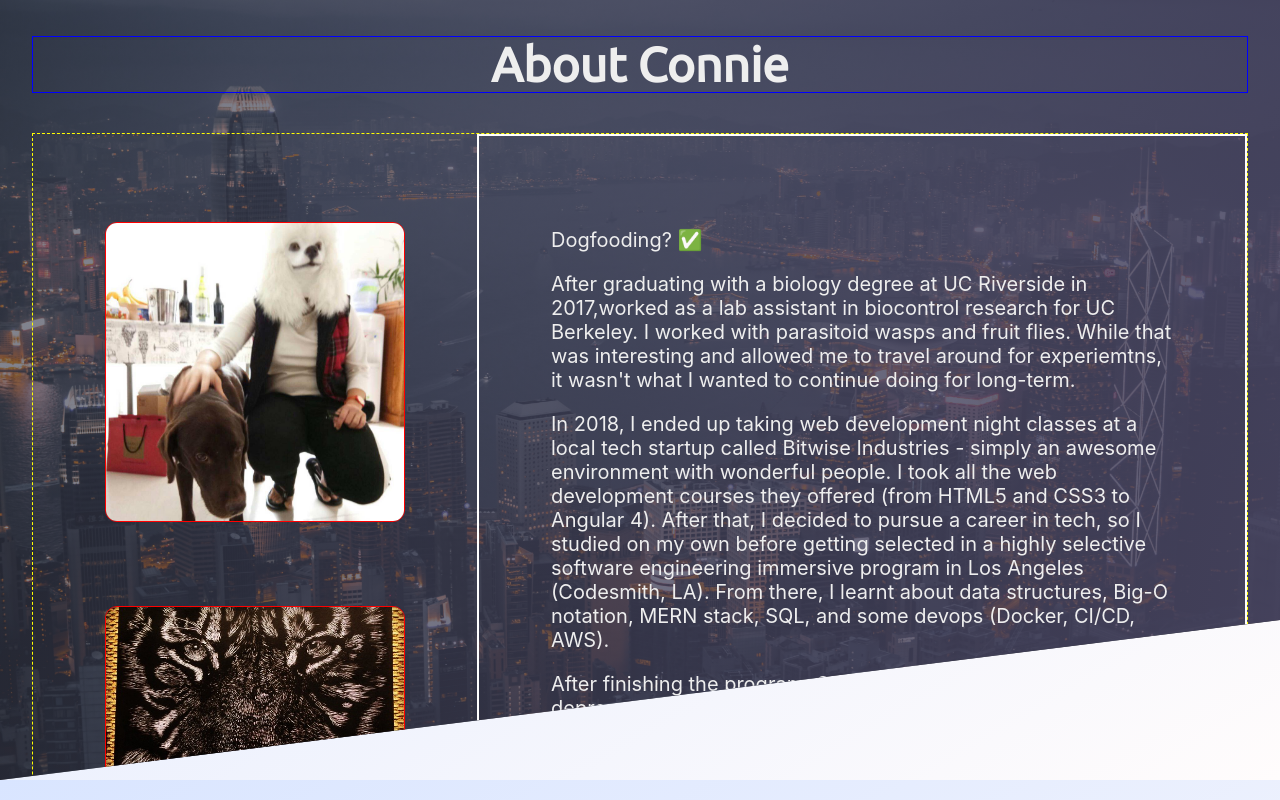
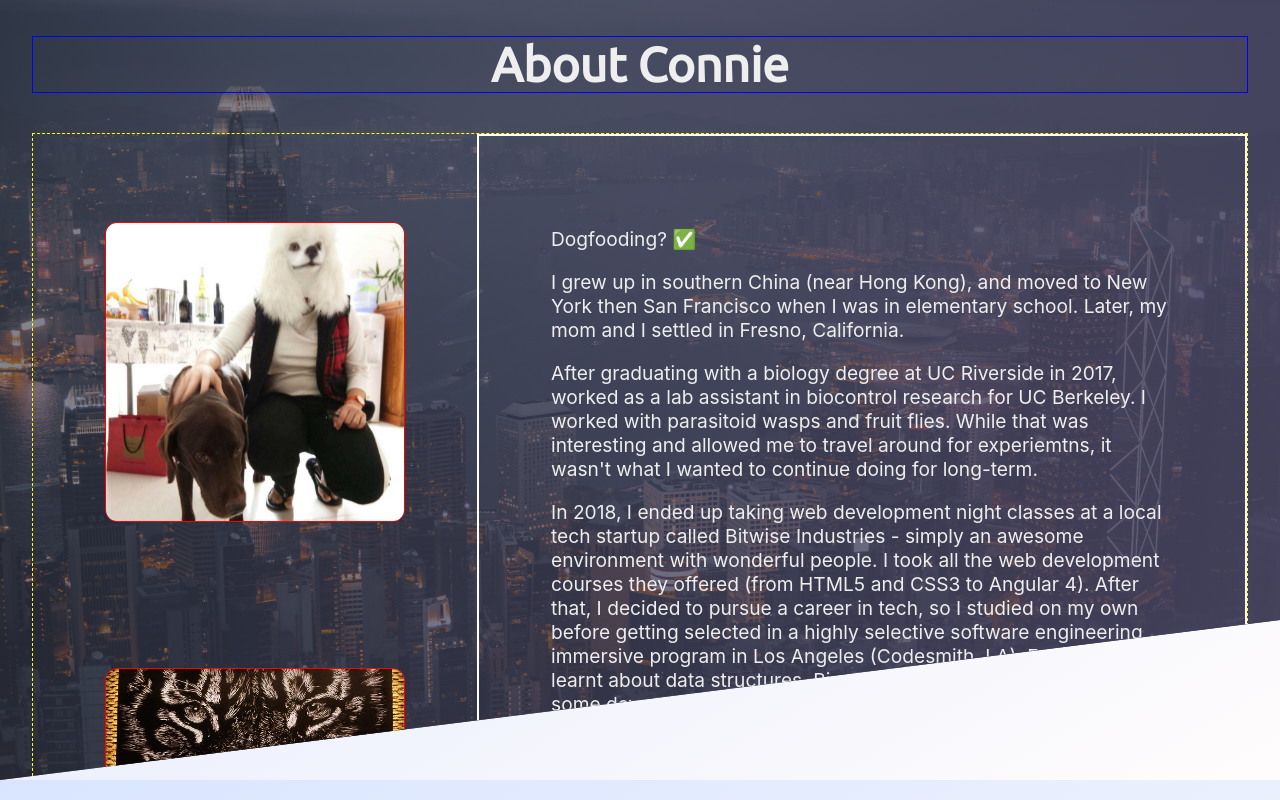
Before and after one commit to connielion/cl-nextfolio, a Next.js app: page / in a window 1280 px wide. Shown: the part 820-1620 px from the top of the page. Built offline with nearby package versions, Linux system fonts and the light colour scheme.

Commit message:
refactor(app): fixed typo in aboutData, removed unused GithubIcon, changed font size in About

```diff
--- a/components/sections/about.js
+++ b/components/sections/about.js
@@ -55,7 +55,7 @@ const Text = styled.div`
   font-size: 1rem;
   border: 2px solid white;
   @media (min-width: ${widths.tab}) {
-    font-size: 1.25rem;
+    font-size: 1.2rem;
     padding: 4.5rem;
   }
 `;
--- a/data/aboutData.js
+++ b/data/aboutData.js
@@ -1,7 +1,8 @@
 const aboutData = [
-  "After graduating with a biology degree at UC Riverside in 2017,worked as a lab assistant in biocontrol research for UC Berkeley. I worked with parasitoid wasps and fruit flies. While that was interesting and allowed me to travel around for experiemtns, it wasn't what I wanted to continue doing for long-term. ",
+  "I grew up in southern China (near Hong Kong), and moved to New York then San Francisco when I was in elementary school. Later, my mom and I settled in Fresno, California.",
+  "After graduating with a biology degree at UC Riverside in 2017, worked as a lab assistant in biocontrol research for UC Berkeley. I worked with parasitoid wasps and fruit flies. While that was interesting and allowed me to travel around for experiemtns, it wasn't what I wanted to continue doing for long-term. ",
   "In 2018, I ended up taking web development night classes at a local tech startup called Bitwise Industries - simply an awesome environment with wonderful people. I took all the web development courses they offered (from HTML5 and CSS3 to Angular 4). After that, I decided to pursue a career in tech, so I studied on my own before getting selected in a highly selective software engineering immersive program in Los Angeles (Codesmith, LA). From there, I learnt about data structures, Big-O notation, MERN stack, SQL, and some devops (Docker, CI/CD, AWS). ",
   "After finishing the program, COVID hit the US, so eventually I felt depressed and burnt out (did not code for a year). In spring 2021, I decided to take an backend development class in python/Django, which is just magical! Now, I work from home as a React frond-end developer and still learning everyday.",
-  "In my free time, I like to travel (especially to the beach), draw digitally, watch anime, try new food, spend time with my leopard geckos and cat.",
+  "In my free time, I like to travel (especially to the beach), draw digitally or traditionally (one of my art works on the left), watch anime, try new food, spend time with my leopard geckos and cat.",
 ];
 export default aboutData;
```
Also changed, not shown: components/GithubIcon.js (deleted, +0 -25 lines).
